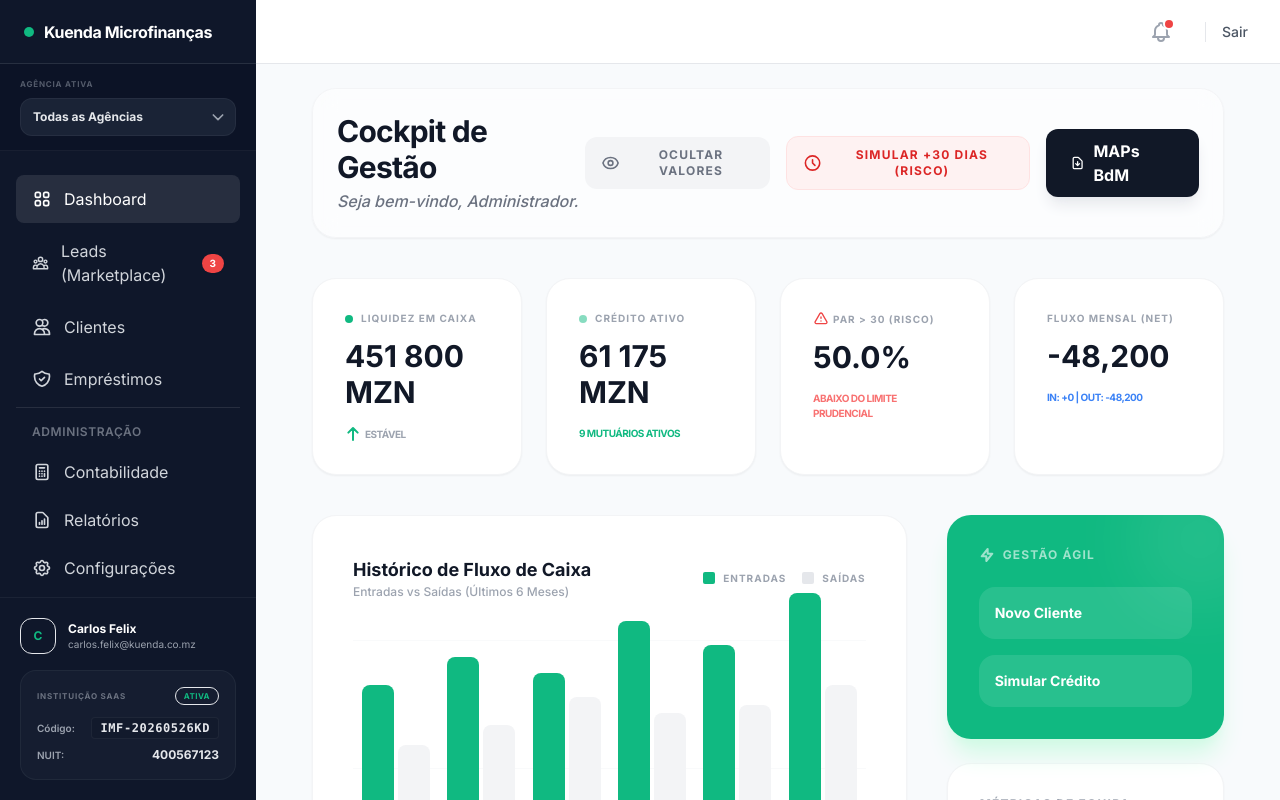
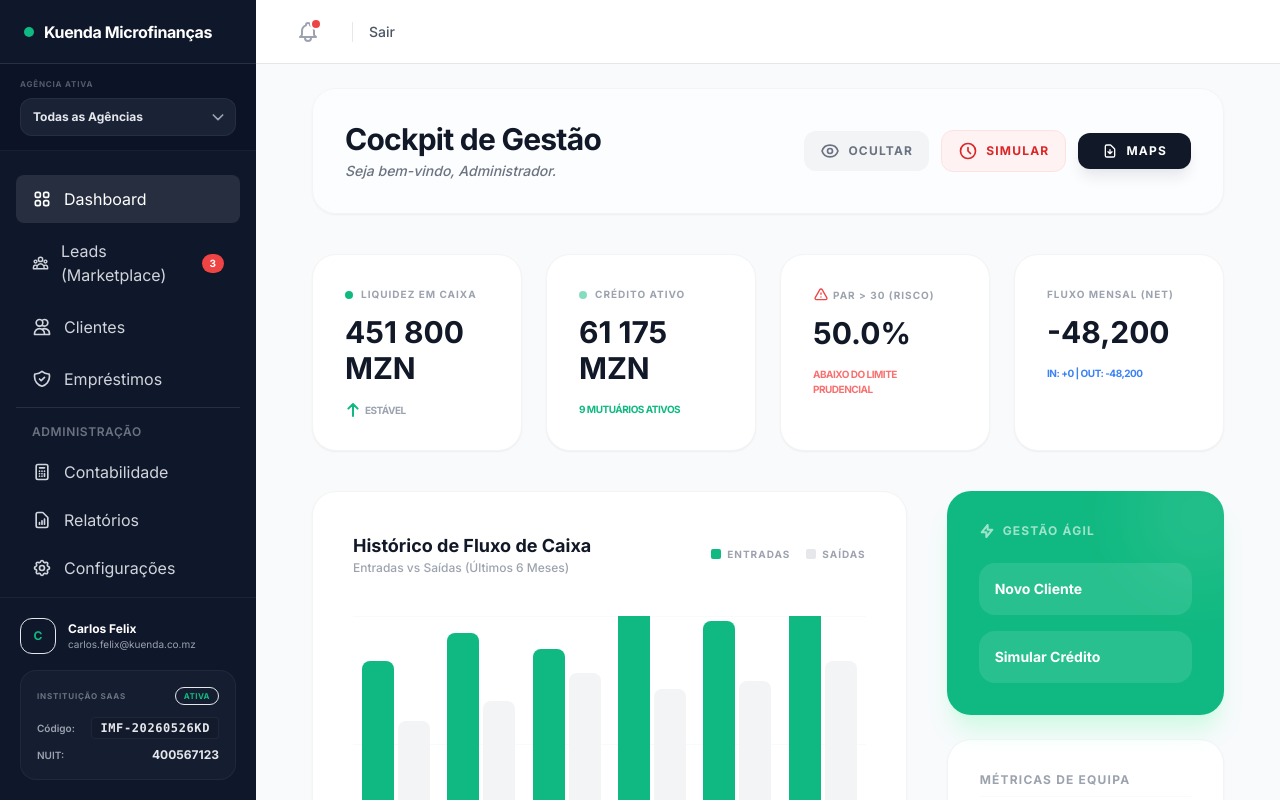
Before and after one commit to gustavojofelix/kuenda-fincance, an Angular app in the folder client/: page /admin/dashboard in a window 1280 px wide. Built offline with nearby package versions, Linux system fonts and the light colour scheme.

Commit message:
feat: enhance layout and responsiveness of admin shell, dashboard, and reports pages; add sidebar functionality

```diff
--- a/client/src/app/pages/admin-shell/admin-shell.html
+++ b/client/src/app/pages/admin-shell/admin-shell.html
@@ -1,6 +1,12 @@
-<div class="flex h-screen bg-slate-50">
+<div class="flex h-screen bg-slate-50 relative overflow-hidden">
+  <!-- Backdrop for mobile drawer -->
+  @if (isSidebarOpen) {
+    <div (click)="isSidebarOpen = false" class="fixed inset-0 bg-slate-950/60 z-30 md:hidden animate-in fade-in duration-200"></div>
+  }
+
   <!-- Sidebar -->
-  <aside class="w-64 bg-slate-900 text-white flex flex-col">
+  <aside [class.translate-x-0]="isSidebarOpen" [class.-translate-x-full]="!isSidebarOpen"
+         class="fixed inset-y-0 left-0 z-40 w-64 bg-slate-900 text-white flex flex-col transform transition-transform duration-300 md:translate-x-0 md:static shrink-0">
     <div class="h-16 flex items-center px-6 border-b border-white/10">
       <h1 class="text-base font-black tracking-tight truncate w-full flex items-center gap-2.5">
         @if ((activeImf$ | async)?.logoUrl) {
@@ -29,7 +35,7 @@
       </div>
     </div>
 
-    <nav class="flex-1 px-4 py-6 space-y-1 overflow-y-auto">
+    <nav class="flex-1 px-4 py-6 space-y-1 overflow-y-auto" (click)="isSidebarOpen = false">
       <a routerLink="/admin/dashboard" routerLinkActive="bg-white/10 text-white" [routerLinkActiveOptions]="{exact: true}" class="flex items-center px-4 py-3 text-gray-300 hover:bg-white/5 hover:text-white rounded-lg transition-colors">
         <svg class="w-5 h-5 mr-3" fill="none" viewBox="0 0 24 24" stroke="currentColor"><path stroke-linecap="round" stroke-linejoin="round" stroke-width="2" d="M4 6a2 2 0 012-2h2a2 2 0 012 2v2a2 2 0 01-2 2H6a2 2 0 01-2-2V6zM14 6a2 2 0 012-2h2a2 2 0 012 2v2a2 2 0 01-2 2h-2a2 2 0 01-2-2V6zM4 16a2 2 0 012-2h2a2 2 0 012 2v2a2 2 0 01-2 2H6a2 2 0 01-2-2v-2zM14 16a2 2 0 012-2h2a2 2 0 012 2v2a2 2 0 01-2 2h-2a2 2 0 01-2-2v-2z"></path></svg>
         Dashboard
@@ -117,7 +123,11 @@
   <main class="flex-1 flex flex-col overflow-hidden">
     <!-- Top Header -->
 
-    <header class="h-16 bg-white border-b border-gray-200 flex items-center justify-end px-8 shadow-sm">
+    <header class="h-16 bg-white border-b border-gray-200 flex items-center justify-between px-6 sm:px-8 shadow-sm">
+      <button (click)="isSidebarOpen = true" class="p-2 text-gray-500 hover:text-gray-900 rounded-xl hover:bg-gray-100 md:hidden cursor-pointer">
+        <svg class="w-6 h-6" fill="none" viewBox="0 0 24 24" stroke="currentColor"><path stroke-linecap="round" stroke-linejoin="round" stroke-width="2" d="M4 6h16M4 12h16M4 18h16"></path></svg>
+      </button>
+      <div class="flex-1 md:hidden"></div>
       <div class="flex items-center space-x-6 relative">
         <!-- Notification bell -->
         <div class="relative">
--- a/client/src/app/pages/admin-shell/admin-shell.ts
+++ b/client/src/app/pages/admin-shell/admin-shell.ts
@@ -30,6 +30,7 @@ export class AdminShell {
   );
 
   showNotifications = false;
+  isSidebarOpen = false;
 
   onBranchSelected(event: any) {
     const val = event.target.value;
--- a/client/src/app/pages/dashboard/dashboard.html
+++ b/client/src/app/pages/dashboard/dashboard.html
@@ -1,18 +1,18 @@
 <div class="max-w-[1400px] mx-auto pb-20 px-6">
 
-  <div class="mb-10 flex justify-between items-center bg-white/50 backdrop-blur-md p-6 rounded-3xl border border-gray-100 shadow-sm">
-    <div>
-      <h2 class="text-3xl font-black text-gray-900 tracking-tight">Cockpit de Gestão</h2>
-      <p class="text-gray-500 mt-1 font-medium italic">Seja bem-vindo, Administrador.</p>
+  <div class="mb-10 flex flex-col lg:flex-row lg:justify-between lg:items-center gap-6 bg-white/50 backdrop-blur-md p-5 sm:p-8 rounded-3xl border border-gray-100 shadow-sm">
+    <div class="min-w-0">
+      <h2 class="text-2xl sm:text-3xl font-black text-gray-900 tracking-tight whitespace-nowrap truncate">Cockpit de Gestão</h2>
+      <p class="text-xs sm:text-sm text-gray-500 mt-1 font-medium italic whitespace-nowrap truncate">Seja bem-vindo, Administrador.</p>
     </div>
 
-    <div class="flex items-center gap-4">
+    <div class="grid grid-cols-3 gap-2 w-full lg:flex lg:flex-row lg:w-auto lg:gap-3 items-center">
         <!-- Privacy Toggle -->
         <button (click)="togglePrivacy()"
             [class.bg-emerald-50]="privacyMode" [class.text-emerald-600]="privacyMode"
             [class.bg-gray-100]="!privacyMode" [class.text-gray-500]="!privacyMode"
-            class="flex items-center px-4 py-2.5 rounded-xl font-bold text-xs uppercase tracking-widest transition-all cursor-pointer">
-            <svg class="w-5 h-5 mr-2" fill="none" viewBox="0 0 24 24" stroke="currentColor">
+            class="flex items-center justify-center w-full whitespace-nowrap px-2 sm:px-4 py-2 sm:py-2.5 rounded-xl font-bold text-[9px] sm:text-xs uppercase tracking-widest transition-all cursor-pointer">
+            <svg class="w-4 h-4 sm:w-5 sm:h-5 mr-1 sm:mr-2" fill="none" viewBox="0 0 24 24" stroke="currentColor">
                 @if (privacyMode) {
                     <path stroke-linecap="round" stroke-linejoin="round" stroke-width="2" d="M13.875 18.825A10.05 10.05 0 0112 19c-4.478 0-8.268-2.943-9.543-7a9.97 9.97 0 011.563-3.029m5.858.908a3 3 0 114.243 4.243M9.878 9.878l4.242 4.242M9.88 9.88l-3.29-3.29m7.532 7.532l3.29 3.29M3 3l3.59 3.59m0 0A9.953 9.953 0 0112 5c4.478 0 8.268 2.943 9.543 7a10.025 10.025 0 01-4.132 5.411m0 0L21 21"></path>
                 } @else {
@@ -20,21 +20,21 @@
                     <path stroke-linecap="round" stroke-linejoin="round" stroke-width="2" d="M2.458 12C3.732 7.943 7.523 5 12 5c4.478 0 8.268 2.943 9.542 7-1.274 4.057-5.064 7-9.542 7-4.477 0-8.268-2.943-9.542-7z"></path>
                 }
             </svg>
-            {{ privacyMode ? 'Modo Privado ON' : 'Ocultar Valores' }}
+            {{ privacyMode ? 'Privado ON' : 'Ocultar' }}
         </button>
 
         <!-- Simulator Toggle -->
         <button (click)="simulate30Days()"
-            class="flex items-center bg-red-50 hover:bg-red-100 text-red-600 font-bold px-4 py-2.5 rounded-xl text-xs uppercase tracking-widest transition-all cursor-pointer border border-red-100">
-            <svg class="w-5 h-5 mr-2" fill="none" viewBox="0 0 24 24" stroke="currentColor">
+            class="flex items-center justify-center w-full whitespace-nowrap bg-red-50 hover:bg-red-100 text-red-600 font-bold px-2 sm:px-4 py-2 sm:py-2.5 rounded-xl text-[9px] sm:text-xs uppercase tracking-widest transition-all cursor-pointer border border-red-100">
+            <svg class="w-4 h-4 sm:w-5 sm:h-5 mr-1 sm:mr-2" fill="none" viewBox="0 0 24 24" stroke="currentColor">
                 <path stroke-linecap="round" stroke-linejoin="round" stroke-width="2" d="M12 8v4l3 3m6-3a9 9 0 11-18 0 9 9 0 0118 0z"></path>
             </svg>
-            Simular +30 Dias (Risco)
+            Simular
         </button>
 
-        <a routerLink="/admin/reports" class="bg-gray-900 text-white font-bold py-2.5 px-6 rounded-xl hover:bg-black transition-all flex items-center shadow-lg shadow-gray-200 cursor-pointer">
-          <svg class="w-4 h-4 mr-2" fill="none" viewBox="0 0 24 24" stroke="currentColor"><path stroke-linecap="round" stroke-linejoin="round" stroke-width="2" d="M12 10v6m0 0l-3-3m3 3l3-3m2 8H7a2 2 0 01-2-2V5a2 2 0 012-2h5.586a1 1 0 01.707.293l5.414 5.414a1 1 0 01.293.707V19a2 2 0 01-2 2z"></path></svg>
-          MAPs BdM
+        <a routerLink="/admin/reports" class="bg-gray-900 text-white font-bold py-2 sm:py-2.5 px-2 sm:px-6 rounded-xl hover:bg-black transition-all flex items-center justify-center shadow-lg shadow-gray-200 cursor-pointer whitespace-nowrap text-[9px] sm:text-xs uppercase tracking-widest w-full">
+          <svg class="w-3.5 h-3.5 sm:w-4 sm:h-4 mr-1 sm:mr-2" fill="none" viewBox="0 0 24 24" stroke="currentColor"><path stroke-linecap="round" stroke-linejoin="round" stroke-width="2" d="M12 10v6m0 0l-3-3m3 3l3-3m2 8H7a2 2 0 01-2-2V5a2 2 0 012-2h5.586a1 1 0 01.707.293l5.414 5.414a1 1 0 01.293.707V19a2 2 0 01-2 2z"></path></svg>
+          MAPs
         </a>
     </div>
   </div>
@@ -104,23 +104,24 @@
     <div class="lg:col-span-2 space-y-10">
 
         <!-- Cash Flow Bar Chart (Pure SVG) -->
-        <div class="bg-white rounded-3xl border border-gray-100 p-10 shadow-sm">
-            <div class="flex justify-between items-center mb-10">
-                <div>
-                    <h3 class="text-lg font-bold text-gray-900">Histórico de Fluxo de Caixa</h3>
-                    <p class="text-xs text-gray-400 font-medium">Entradas vs Saídas (Últimos 6 Meses)</p>
+        <div class="bg-white rounded-3xl border border-gray-100 p-5 sm:p-10 shadow-sm overflow-hidden">
+            <div class="flex flex-col sm:flex-row sm:justify-between sm:items-center gap-4 sm:gap-0 mb-6 sm:mb-10">
+                <div class="min-w-0">
+                    <h3 class="text-base sm:text-lg font-bold text-gray-900 whitespace-nowrap truncate">Histórico de Fluxo de Caixa</h3>
+                    <p class="text-[10px] sm:text-xs text-gray-400 font-medium whitespace-nowrap truncate">Entradas vs Saídas (Últimos 6 Meses)</p>
                 </div>
-                <div class="flex gap-4">
-                    <span class="flex items-center text-[10px] font-black text-gray-400 uppercase tracking-widest">
-                        <span class="w-3 h-3 bg-primary rounded-sm mr-2"></span> Entradas
+                <div class="flex gap-2 sm:gap-4 flex-wrap whitespace-nowrap text-[9px] sm:text-[10px]">
+                    <span class="flex items-center font-black text-gray-400 uppercase tracking-widest">
+                        <span class="w-2.5 h-2.5 bg-primary rounded-sm mr-1.5"></span> Entradas
                     </span>
-                    <span class="flex items-center text-[10px] font-black text-gray-400 uppercase tracking-widest">
-                        <span class="w-3 h-3 bg-gray-200 rounded-sm mr-2"></span> Saídas
+                    <span class="flex items-center font-black text-gray-400 uppercase tracking-widest">
+                        <span class="w-2.5 h-2.5 bg-gray-200 rounded-sm mr-1.5"></span> Saídas
                     </span>
                 </div>
             </div>
 
-            <div class="relative h-64 flex items-end justify-between gap-4 px-2">
+            <div class="overflow-x-auto overflow-y-hidden scrollbar-none">
+                <div class="relative h-64 flex items-end justify-between gap-2 sm:gap-4 px-2 min-w-[320px] sm:min-w-0">
                     <!-- Grid Lines -->
                     <div class="absolute inset-0 flex flex-col justify-between pointer-events-none">
                         <div class="w-full border-t border-gray-50"></div>
@@ -141,45 +142,46 @@
                                 <!-- Outflow Bar -->
                                 <div class="bg-gray-100 hover:bg-gray-200 transition-all duration-700 rounded-t-lg w-4 md:w-8" [style.height.px]="entry.outflow / 250"></div>
                             </div>
-                        <span class="mt-4 text-[10px] font-black text-gray-400 uppercase tracking-widest">{{ entry.month }}</span>
+                            <span class="mt-4 text-[9px] sm:text-[10px] font-black text-gray-400 uppercase tracking-widest whitespace-nowrap">{{ entry.month }}</span>
                         </div>
                     }
+                </div>
             </div>
         </div>
 
         <!-- Recent Activity Feed -->
         <div class="bg-white rounded-3xl border border-gray-100 overflow-hidden shadow-sm">
-            <div class="p-8 border-b border-gray-50 flex justify-between items-center">
-                <h3 class="text-lg font-bold text-gray-900">Últimos Contratos</h3>
-                <a routerLink="/admin/loans" class="text-xs font-black text-primary uppercase tracking-widest hover:underline">Ver Gestão de Crédito</a>
+            <div class="p-5 sm:p-8 border-b border-gray-50 flex flex-col sm:flex-row sm:items-center justify-between gap-3 sm:gap-4">
+                <h3 class="text-base sm:text-lg font-bold text-gray-900 whitespace-nowrap truncate">Últimos Contratos</h3>
+                <a routerLink="/admin/loans" class="text-[10px] sm:text-xs font-black text-center text-primary bg-primary/10 hover:bg-primary/20 px-4 py-2.5 rounded-xl transition-all uppercase tracking-widest whitespace-nowrap border border-primary/20 shadow-sm w-full sm:w-auto">Ver Gestão de Crédito</a>
             </div>
             <div class="overflow-x-auto">
-                <table class="w-full text-left">
+                <table class="w-full text-left border-collapse">
                     <thead>
-                        <tr class="text-[10px] font-black text-gray-400 uppercase tracking-widest bg-gray-50 border-b border-gray-100">
-                            <th class="py-4 px-8">Contrato / Cliente</th>
-                            <th class="py-4 px-8">Principal</th>
-                            <th class="py-4 px-8">Próximo Venc.</th>
-                            <th class="py-4 px-8 text-right">Estado</th>
+                        <tr class="text-[9px] sm:text-[10px] font-black text-gray-400 uppercase tracking-widest bg-gray-50 border-b border-gray-100">
+                            <th class="py-4 px-4 sm:px-8 whitespace-nowrap">Contrato / Cliente</th>
+                            <th class="py-4 px-4 sm:px-8 whitespace-nowrap">Principal</th>
+                            <th class="py-4 px-4 sm:px-8 whitespace-nowrap">Próximo Venc.</th>
+                            <th class="py-4 px-4 sm:px-8 text-right whitespace-nowrap">Estado</th>
                         </tr>
                     </thead>
-                    <tbody class="divide-y divide-gray-50">
+                    <tbody class="divide-y divide-gray-50 text-xs sm:text-sm">
                         @for (loan of recentLoans$ | async; track loan.id) {
                             <tr class="hover:bg-gray-50/50 transition-colors">
-                                <td class="py-5 px-8">
-                                    <div class="text-sm font-bold text-gray-900">{{ loan.clientName }}</div>
-                                    <div class="text-[10px] text-gray-400 font-mono tracking-tighter">{{ loan.id }}</div>
+                                <td class="py-4 px-4 sm:px-8 whitespace-nowrap">
+                                    <div class="font-bold text-gray-900">{{ loan.clientName }}</div>
+                                    <div class="text-[9px] sm:text-[10px] text-gray-400 font-mono tracking-tighter">{{ loan.id }}</div>
                                 </td>
-                                <td class="py-5 px-8 text-sm font-black text-gray-700">
+                                <td class="py-4 px-4 sm:px-8 font-black text-gray-700 whitespace-nowrap">
                                     {{ getMaskedValue(loan.amount) }}
                                 </td>
-                                <td class="py-5 px-8">
-                                    <div class="flex items-center text-xs font-bold text-gray-500">
-                                        <svg class="h-4 w-4 mr-2" fill="none" viewBox="0 0 24 24" stroke="currentColor"><path stroke-linecap="round" stroke-linejoin="round" stroke-width="2" d="M8 7V3m8 4V3m-9 8h10M5 21h14a2 2 0 002-2V7a2 2 0 00-2-2H5a2 2 0 00-2 2v12a2 2 0 002 2z"></path></svg>
+                                <td class="py-4 px-4 sm:px-8 whitespace-nowrap">
+                                    <div class="flex items-center font-bold text-gray-500">
+                                        <svg class="h-3.5 w-3.5 mr-1.5" fill="none" viewBox="0 0 24 24" stroke="currentColor"><path stroke-linecap="round" stroke-linejoin="round" stroke-width="2" d="M8 7V3m8 4V3m-9 8h10M5 21h14a2 2 0 002-2V7a2 2 0 00-2-2H5a2 2 0 00-2 2v12a2 2 0 002 2z"></path></svg>
                                         {{ loan.nextPayment }}
                                     </div>
                                 </td>
-                                <td class="py-5 px-8 text-right">
+                                <td class="py-4 px-4 sm:px-8 text-right whitespace-nowrap">
                                     <span
                                         [class.bg-emerald-50]="loan.status === 'Ativo' || loan.status === 'Aprovado'"
                                         [class.text-emerald-600]="loan.status === 'Ativo' || loan.status === 'Aprovado'"
@@ -196,7 +198,7 @@
                                         [class.bg-slate-50]="loan.status === 'Liquidado'"
                                         [class.text-slate-600]="loan.status === 'Liquidado'"
                                         [class.border-slate-100]="loan.status === 'Liquidado'"
-                                        class="px-3 py-1 text-[10px] font-bold uppercase rounded-full border">
+                                        class="px-2.5 py-0.5 text-[9px] sm:text-[10px] font-bold uppercase rounded-full border">
                                         {{ loan.status }}
                                     </span>
                                 </td>
--- a/client/src/app/pages/leads/leads.html
+++ b/client/src/app/pages/leads/leads.html
@@ -59,7 +59,8 @@
 
     <!-- Leads Table -->
     <div class="bg-white rounded-[40px] shadow-sm border border-gray-100 overflow-hidden">
-        <table class="w-full text-left">
+        <div class="overflow-x-auto">
+            <table class="w-full text-left">
             <thead>
                 <tr class="text-[10px] font-black text-gray-400 uppercase tracking-widest bg-gray-50/50 border-b border-gray-100">
                     <th class="py-5 px-8">Interessado / Negócio</th>
@@ -131,6 +132,7 @@
                 }
             </tbody>
         </table>
+        </div>
     </div>
 
     <!-- Details Modal -->
--- a/client/src/app/pages/loan-detail/loan-detail.html
+++ b/client/src/app/pages/loan-detail/loan-detail.html
@@ -106,7 +106,8 @@
             <h3 class="text-lg font-bold text-gray-900">Histórico de Amortizações</h3>
             <span class="text-xs font-bold text-gray-400 uppercase tracking-widest">Extraído em Tempo Real</span>
         </div>
-        <table class="w-full text-left">
+        <div class="overflow-x-auto">
+            <table class="w-full text-left">
             <thead>
                 <tr class="text-[10px] uppercase font-black text-gray-400 bg-gray-50/50 border-b border-gray-100">
                     <th class="py-4 px-8">Data de Pagamento</th>
@@ -133,6 +134,7 @@
                 }
             </tbody>
         </table>
+        </div>
       </div>
     </div>
 
--- a/client/src/app/pages/reports/reports.html
+++ b/client/src/app/pages/reports/reports.html
@@ -100,7 +100,8 @@
         <div class="pt-8 border-t border-gray-100">
             <h3 class="text-lg font-bold text-gray-900 mb-6">Exportações Recentes</h3>
             <div class="bg-white rounded-3xl border border-gray-100 shadow-sm overflow-hidden">
-                <table class="w-full text-left">
+                <div class="overflow-x-auto">
+                    <table class="w-full text-left">
                     <thead>
                         <tr class="text-[10px] uppercase font-black text-gray-400 bg-gray-50/50 border-b border-gray-100">
                             <th class="py-4 px-8">Relatório</th>
@@ -127,6 +128,7 @@
                         }
                     </tbody>
                 </table>
+                </div>
             </div>
         </div>
       </div>
```
Also changed, not shown: client/src/app/pages/client-profile/client-profile.html (+5 -5 lines). Lines whose indentation alone changed are shown as unchanged.
